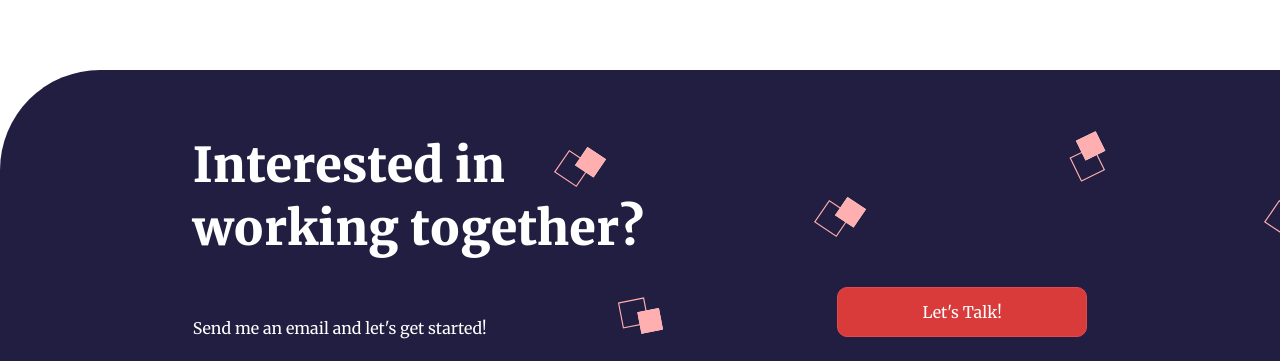
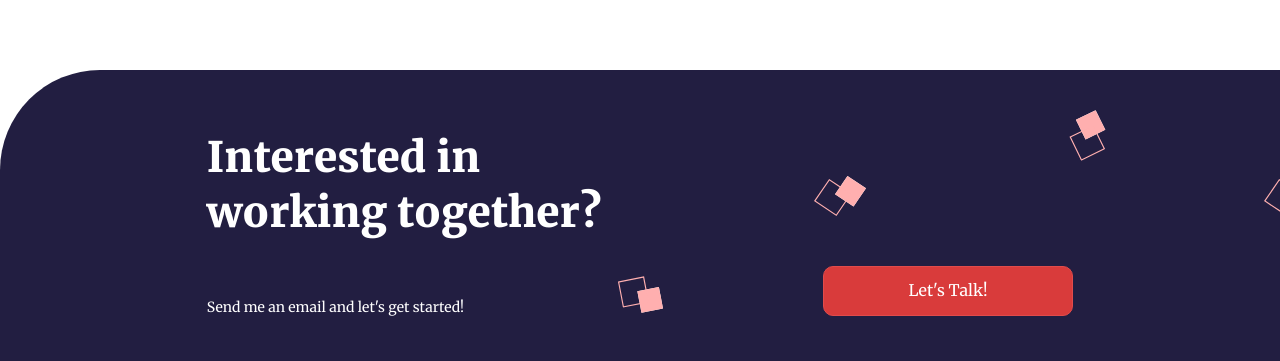
Before and after one commit to rayy-lo/portfolio-v2.0, a Gatsby site: page / in a window 1280 px wide. Shown: the part 1945-2306 px from the top of the page. Built offline with nearby package versions, Linux system fonts and the light colour scheme; Gatsby itself is replaced by a stand-in of ours.

Commit message:
Update Footer.js
added class names and removed a square design

```diff
--- a/src/sections/Footer/Footer.js
+++ b/src/sections/Footer/Footer.js
@@ -5,7 +5,7 @@
 import SquaresSVG from '../../../static/icons/pinkSquares.svg';
 
 function Footer({toggleModal}) {
-    const {footer, squareIcon, textWrapper, header, copyright, subheader} = styles;
+    const {footer, squareIcon, textWrapper, header, copyright, subheader, headerWrapper} = styles;
     const date = new Date();
     const year = date.getFullYear();
 
@@ -24,7 +24,7 @@
     return (
         <footer className={footer}>
             <div className={textWrapper}>
-                <div>
+                <div className={headerWrapper}>
                     <h1 className={header}>Interested in <br />working together?</h1>
                     <span className={subheader}>Send me an email and let's get started!</span>
                 </div>
@@ -32,7 +32,6 @@
                 <img src={SquaresSVG} alt="" style={{transform: 'translate(-700px, 0) rotate(90deg)'}} className={squareIcon} />
                 <img src={SquaresSVG} alt="" style={{transform: 'translate(-800px, -100px) rotate(180deg)'}} className={squareIcon} />
                 <img src={SquaresSVG} alt="" style={{transform: 'translate(0px, 0) rotate(45deg)'}} className={squareIcon} />
-                <img src={SquaresSVG} alt="" style={{transform: 'translate(-60px, -150px)'}} className={squareIcon} />
                 <img src={SquaresSVG} alt="" style={{transform: 'translate(200px, -100px)'}} className={squareIcon} />
                 <img src={SquaresSVG} alt="" style={{transform: 'translate(450px, -160px) rotate(300deg)'}} className={squareIcon} />
                 <img src={SquaresSVG} alt="" style={{transform: 'translate(650px, -100px)'}} className={squareIcon} />
```
